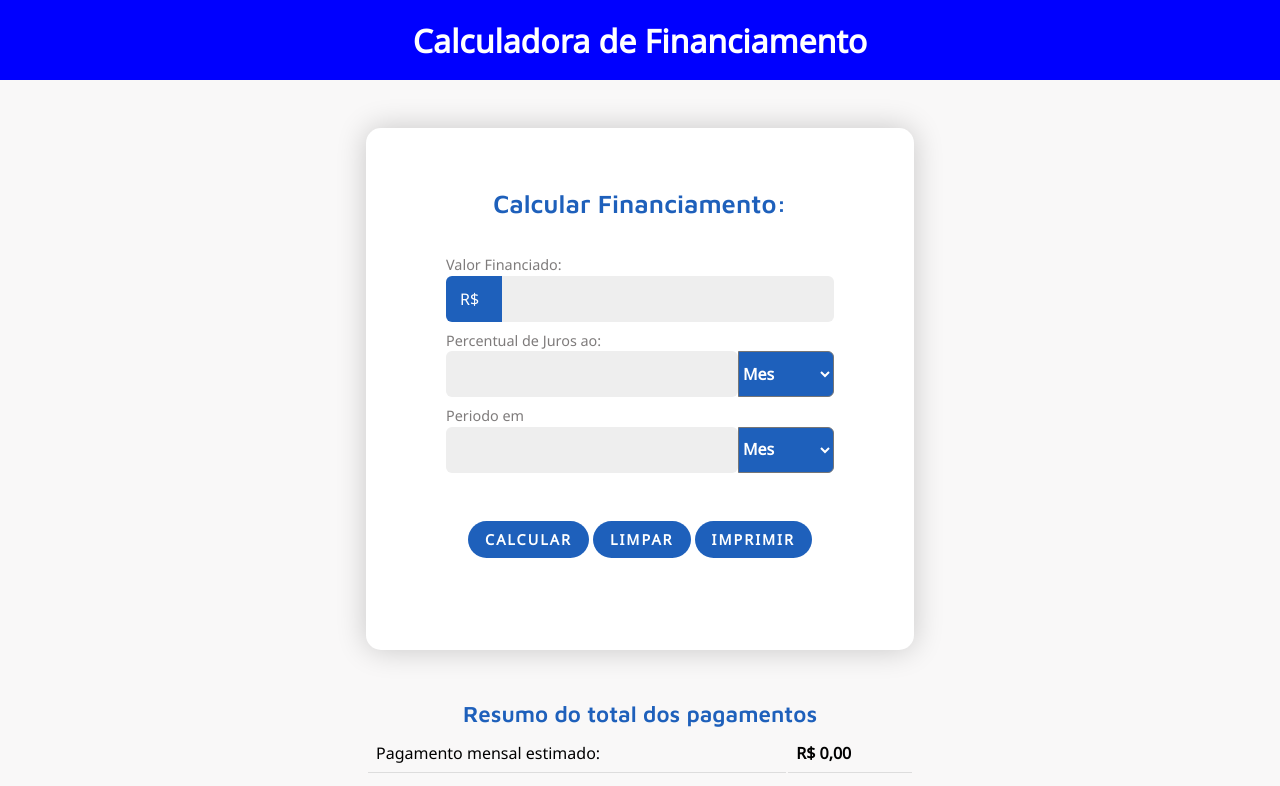
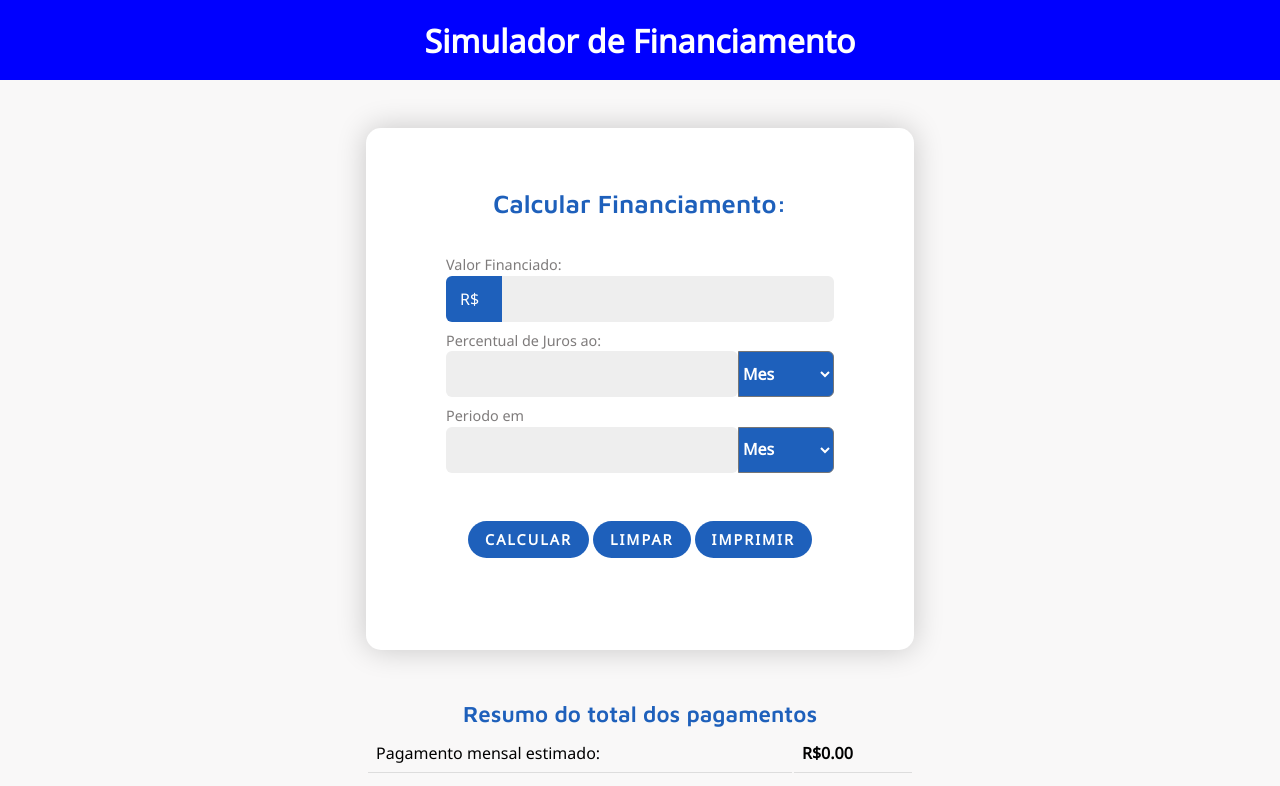
Before and after one commit to marlenesedano/calculadora_financiamento, a plain HTML site: page index.html in a window 1280 px wide. Both pictures are taken after a click on the button "LIMPAR". Shown: the top 786 px of the page. Drawn offline with Linux system fonts and the light colour scheme.

Commit message:
refactor: Refatorando codigo

```diff
--- a/app.js
+++ b/app.js
@@ -14,8 +14,8 @@ function getFinancingData() {
     interest,
     time,
     selectInterest,
-    selectTime
-  }
+    selectTime,
+  };
 }
 
 function typeFinancingInterest({ interest, selectInterest }) {
@@ -62,6 +62,7 @@ function loan() {
     style: "currency",
     currency: "BRL",
   });
+
   print = document.getElementById("total_loan").innerHTML = print;
 }
 
@@ -74,10 +75,12 @@ function accumulated_interest() {
   let result = portion(getFinancingData()) * time;
   let result_final = result - value;
   let print;
+
   print = result_final.toLocaleString("pt-br", {
     style: "currency",
     currency: "BRL",
   });
+
   print = document.getElementById("accumulated").innerHTML = print;
 }
 
@@ -86,10 +89,12 @@ function payment_total(portion_value) {
   time = typeFinancingTime(getFinancingData());
   let result = time * portion_value;
   let print;
+
   print = result.toLocaleString("pt-br", {
     style: "currency",
     currency: "BRL",
   });
+
   print = document.getElementById("payment").innerHTML = print;
 }
 
@@ -100,24 +105,8 @@ document.getElementById("calculate").addEventListener("click", () => {
   payment_total(portion_value);
 });
 
-function data_clear() {
-  value = document.getElementById("value").value;
-  time = typeFinancingTime(getFinancingData());
-  fees = typeFinancingInterest(getFinancingData());
-  value = "";
-  time = "";
-  fees = "";
-  document.getElementById("value").value = value;
-  document.getElementById("time-financing").value = time;
-  document.getElementById("fees-financing").value = fees;
-  document.getElementById("payment").innerHTML = "R$ 0,00";
-  print = document.getElementById("accumulated").innerHTML = "R$ 0,00";
-  print = document.getElementById("total_loan").innerHTML = "R$ 0,00";
-  cash = document.getElementById("portion").innerHTML = "R$ 0,00";
-}
-
 document.getElementById("clear").addEventListener("click", () => {
-  data_clear();
+  location.reload();
 });
 
 document.getElementById("printer").addEventListener("click", () => {
--- a/index.html
+++ b/index.html
@@ -17,10 +17,10 @@
     <link rel="stylesheet" href="style.css" />
     <link rel="shortcut icon" href="/logo.ico" type="image/x-icon" />
 
-    <title>Financiamento</title>
+    <title>Simulador de Financiamento</title>
   </head>
   <header>
-    <h1>Calculadora de Financiamento</h1>
+    <h1>Simulador de Financiamento</h1>
   </header>
   <body>
     <main>
```
